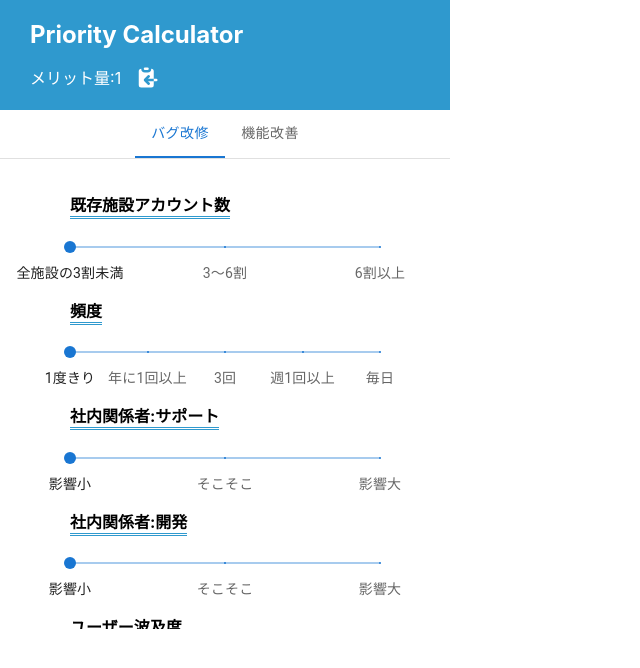
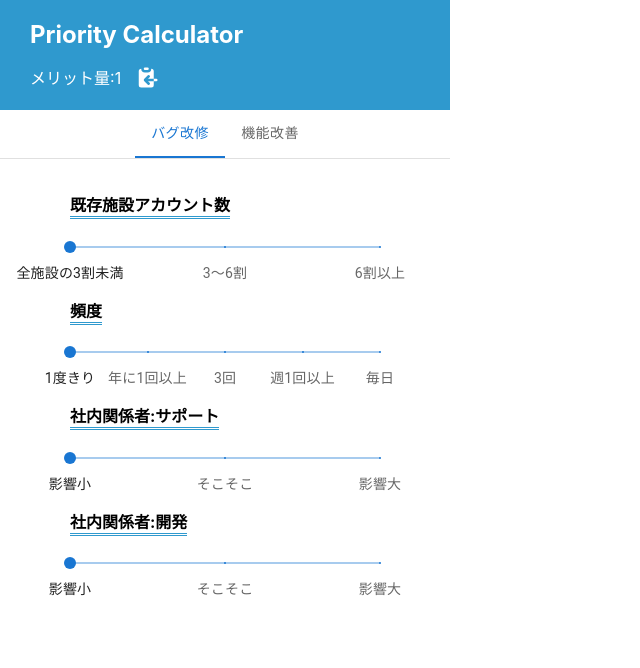
Before and after one commit to Yuji5117/priority-calculator, a React (Create React App) app: page / in a window 1280 px wide. Shown: the top 668 px of the page, without its empty margins (0-640 px from the left). Built offline with nearby package versions, Linux system fonts and the light colour scheme.

Commit message:
スタイル修正

```diff
--- a/src/App.tsx
+++ b/src/App.tsx
@@ -100,7 +100,7 @@ function App() {
   };
 
   return (
-    <Wrapper className="App">
+    <Wrapper>
       <Container>
         <Header
           priorityScores={priorityScores}
@@ -127,6 +127,7 @@ const Wrapper = styled.div`
 `;
 
 const Container = styled.div`
+  height: 600px;
   display: flex;
   flex-direction: column;
 `;
```
